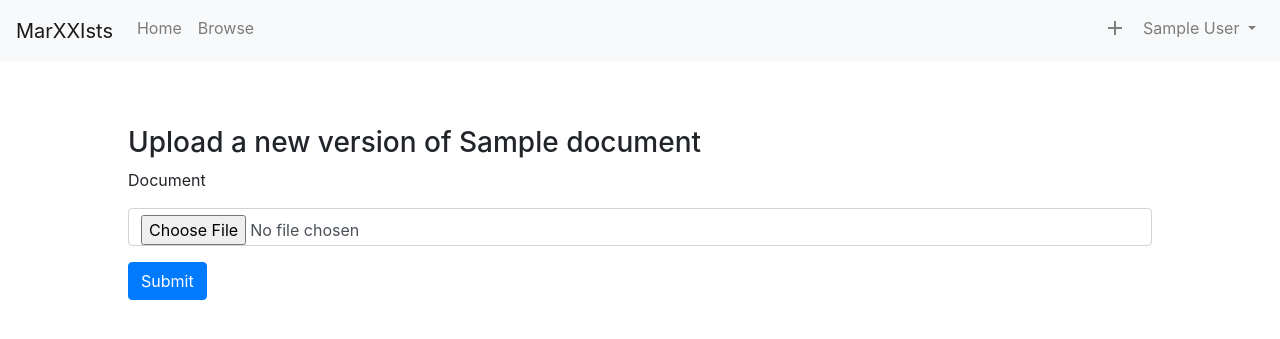
After one commit to prolesoft/MarXXIsts-Python, a Flask app: page /reupload/1 in a window 1280 px wide. The commit adds this page. Shown: the top 339 px of the page. Run offline with Flask 2, Linux system fonts and the light colour scheme; a user stored in the database is signed in; tables that the repository leaves empty hold one stand-in row (values such as "Sample post"); some libraries are stand-ins or nearby versions.

Commit message:
Implemented reupload

```diff
--- a/app.py
+++ b/app.py
@@ -123,7 +123,7 @@ def upload():
         converted_filepath = path.join(
                                         user_directory,
                                         document_directory_name,
-                                       f"0_{document_directory_name}.html")
+                                       f"00_{document_directory_name}.html") # Prefix indicates version
 
         pypandoc.convert_file(temp_save_path, 'html', outputfile=converted_filepath)
         remove(temp_save_path)
@@ -134,6 +134,36 @@ def upload():
 
         return redirect(url_for('index'))
     return render_template('upload.html', form=form)
+
+
+@app.route("/reupload/<int:document_id>", methods=['GET', 'POST'])
+@login_required
+def reupload(document_id):
+    form = DocumentReuploadForm()
+    document = Document.query.get(document_id)
+    if form.validate_on_submit():
+        uploaded_document_file = form.document.data
+        uploaded_document_file_name = secure_filename(uploaded_document_file.filename)
+
+        temp_save_path = path.join('works', 'temp', uploaded_document_file_name)
+        uploaded_document_file.save(temp_save_path)
+
+        user_directory = path.join('works', current_user.username)
+        document_directory_name = secure_filename(document.title)
+        document_directory_path = path.join(user_directory, document_directory_name)
+
+        version_number = int((sorted(listdir(document.path))[::-1][:1][0]).split("_")[0])
+        version_string = f"0{version_number+1}" if version_number < 9 else f"{version_number+1}"
+        converted_filepath = path.join(
+                                        document_directory_path,
+                                       f"{version_string}_{document_directory_name}.html") # Prefix indicates version
+
+        pypandoc.convert_file(temp_save_path, 'html', outputfile=converted_filepath)
+        remove(temp_save_path)
+
+        return redirect(f"/document/{document.id}")
+    return render_template('reupload.html', form=form, doc=document)
+
 
 
 @app.route("/profile")
--- a/forms.py
+++ b/forms.py
@@ -50,5 +50,12 @@ class DocumentUploadForm(FlaskForm):
         doc = Document.query.filter_by(
             author_id=current_user.id, title=title.data).first()
         if doc is not None:
-            raise ValidationError(
-                "You have already published a work with this name.")
+            raise ValidationError("You have already published a work with this name.")
+
+
+class DocumentReuploadForm(FlaskForm):
+    document = FileField(
+        validators=[
+            FileRequired(),
+            FileAllowed(['md', 'docx', 'rtf', 'txt', 'odt'],
+                        '.md, .docx, .rtf, .txt, and .odt documents only')])
--- /dev/null
+++ b/static/css/profile.css
@@ -0,0 +1,4 @@
+.btn-link, .btn-link:visited, .btn-link:hover, .btn-link:active {
+    color: white;
+    text-decoration: none;
+}
--- /dev/null
+++ b/templates/reupload.html
@@ -0,0 +1,19 @@
+{% extends "main.html" %}
+{% block title %}Update a Document{% endblock %}
+{% block head %}
+<link rel="stylesheet" href="/static/css/upload.css" />
+{% endblock %}
+{% block content %}
+<h3>Upload a new version of {{doc.title}}</h3>
+<form method="POST"  enctype="multipart/form-data" action="/reupload/{{doc.id}}">
+    {{ form.hidden_tag() }}
+    <div class="form-group">
+        <label>{{ form.document.label }}</label>
+        {{ form.document(class="form-control") }}
+        {% for error in form.document.errors %}
+            <span style="color: red;">[{{ error }}]</span>
+        {% endfor %}
+    </div>
+    <button type="submit" class="btn btn-primary">Submit</button>
+</form>
+{% endblock %}
```
Also changed, not shown: templates/profile.html (+6 -4 lines).
